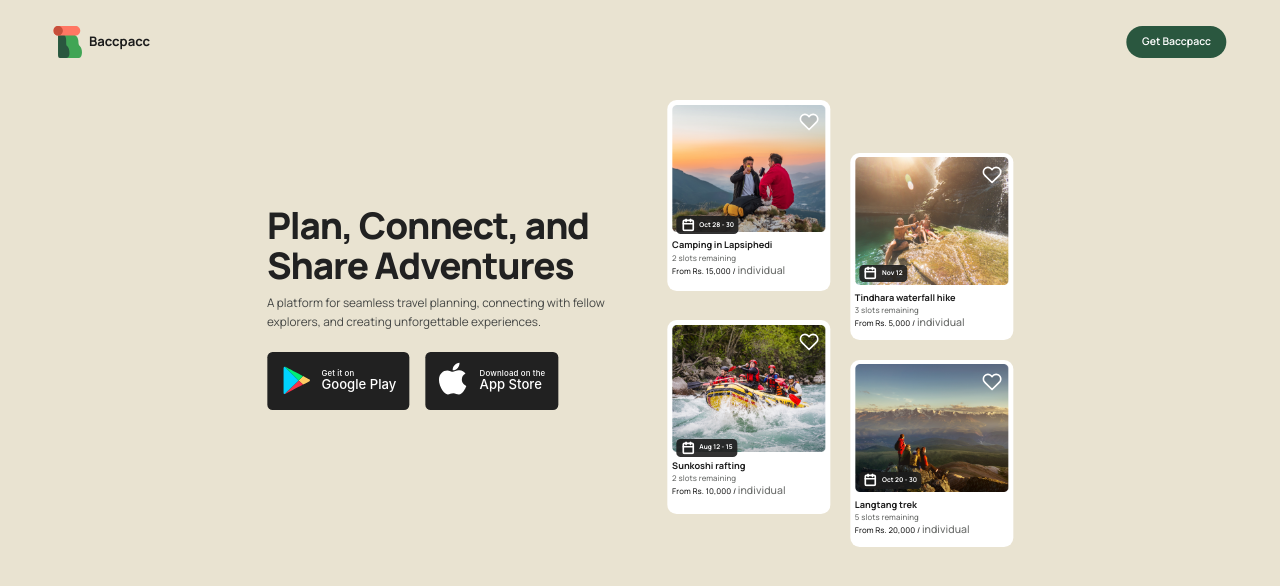
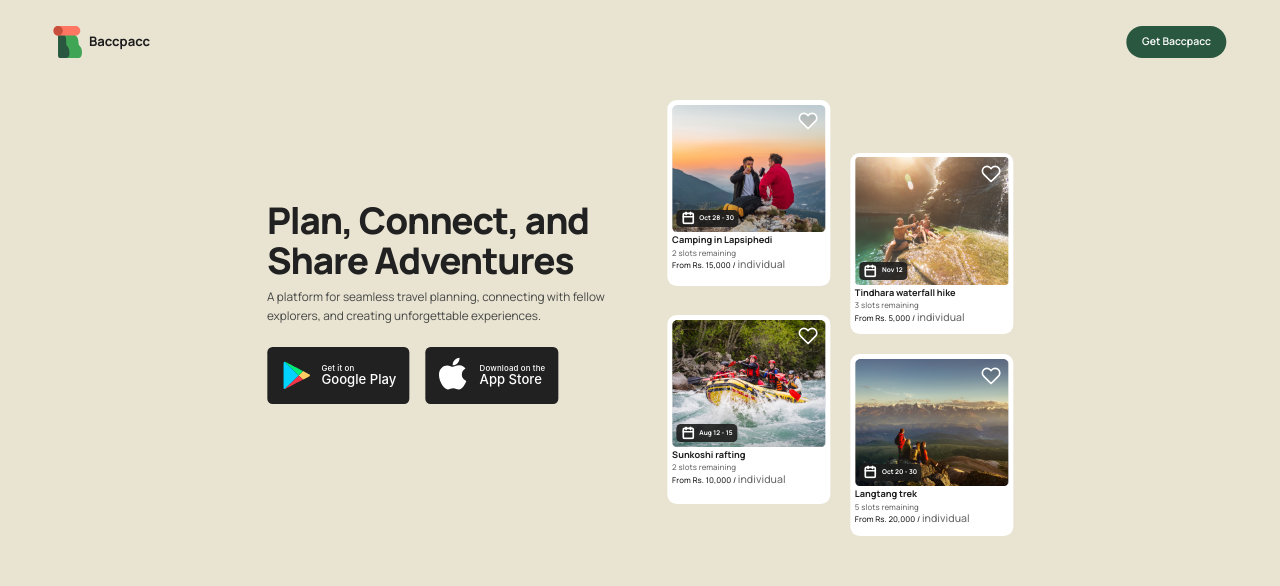
Before and after one commit to OttrTechnology/baccpacc-landing, a React (Vite) app: page / in a window 1280 px wide. Shown: the top 586 px of the page. Built offline with nearby package versions, Linux system fonts and the light colour scheme.

Commit message:
fixed date tooltip placement css

```diff
--- a/src/components/trip/trip.component.tsx
+++ b/src/components/trip/trip.component.tsx
@@ -13,12 +13,16 @@ const Trip = ({trip}: TripProps) => {
 
     return (
         <div className= {`trip ${id}`}>
-            <img src= {img} />
-            <div className="heart"> <Heart /> </div>
-            <div className="date">
-                <Calendar />
-                <span> {date} </span>
+            <div className="img" style = {{
+                backgroundImage: `url(${img})`
+            }}>
+                <div className="heart"> <Heart /> </div>
+                <div className="date">
+                    <Calendar />
+                    <span> {date} </span>
+                </div>
             </div>
+
             <div className="trip-details">
                 <p className="trip-title">{title}</p>
                 <p className="trip-slots">{slots} slots remaining</p>
--- a/src/components/trip/trip.styles.scss
+++ b/src/components/trip/trip.styles.scss
@@ -7,15 +7,20 @@
     border-radius: 0.88rem;
     position: relative;
 
-    img {
+    .img {
         width: 14.625rem;
         height: 12.125rem;
+        position: relative;
+
+        background-position: center;
+        background-size: cover;
+
     }
 
     .heart {
         position: absolute;
-        top: 1.14rem;
-        right: 1.06rem;
+        top: 0.62rem;
+        right: 0.7rem;
     }
 }
 .tc0 {
@@ -44,8 +49,8 @@
     align-items: center;
     gap: 0.41556rem;
     position: absolute;
-    bottom: 5.49rem;
-    left: 0.86rem;
+    bottom: 0.49rem;
+    left: 0.42rem;
     span {
         color: var(--neutral-white, #FFF);
         font-family: "Manrope";
```
